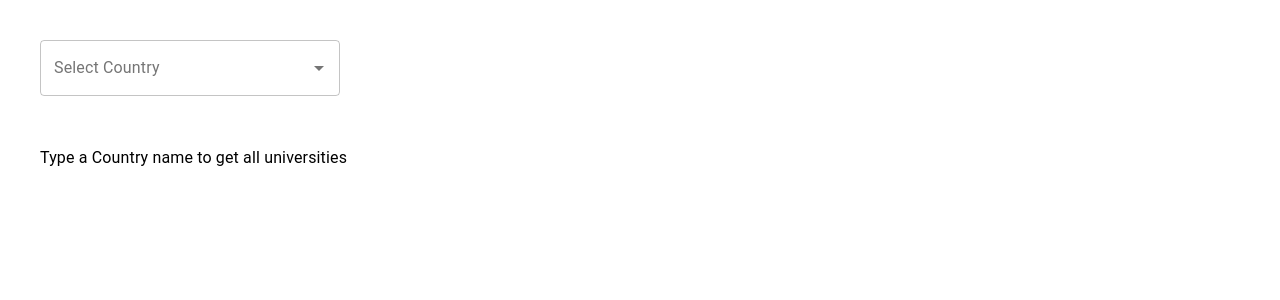
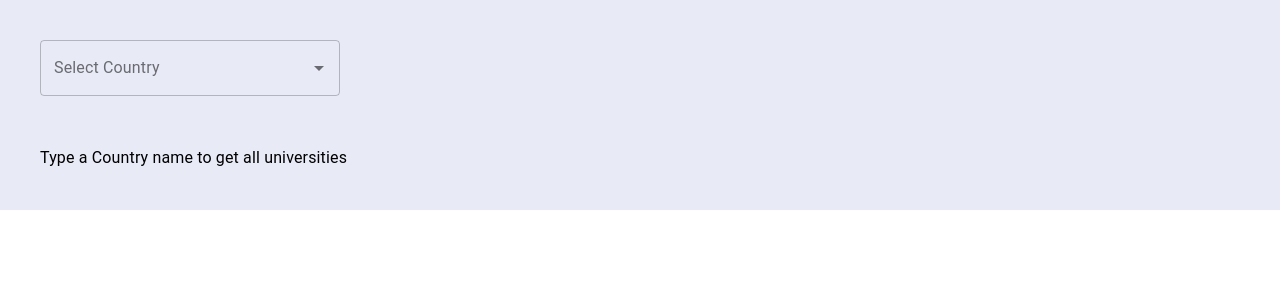
Before and after one commit to abheepsapattnaik/universityApp, a React (Create React App) app: page / in a window 1280 px wide. Shown: the top 300 px of the page. Built offline with nearby package versions, Linux system fonts and the light colour scheme.

Commit message:
#000 | Abheepsa | Adds background color

```diff
--- /dev/null
+++ b/src/ common/style/styleConstants.js
@@ -0,0 +1,3 @@
+import indigo from '@material-ui/core/colors/indigo';
+
+export const purple_color = indigo[50]; // #e8eaf6
--- a/src/features/home/component/universityHome.js
+++ b/src/features/home/component/universityHome.js
@@ -5,6 +5,7 @@ import BasicTable from "./table";
 import BasicPagination from "./pagination";
 import {PAGE_LIMIT} from "../../../ common/utils/constants";
 import {LinearProgress, Typography} from "@material-ui/core";
+import { purple_color} from "../../../ common/style/styleConstants";
 
 const UniversityHome = (props) => {
     const universityList = props.universities;
@@ -14,7 +15,8 @@ const UniversityHome = (props) => {
         <div style={{
             display: 'block',
             justifyContent: 'space-around',
-            margin: 40
+            padding: 40,
+            backgroundColor: purple_color
         }}>
             <div style={{margin: '100 auto', paddingBottom: 50}}>
                 <CountryAutocomplete
```
